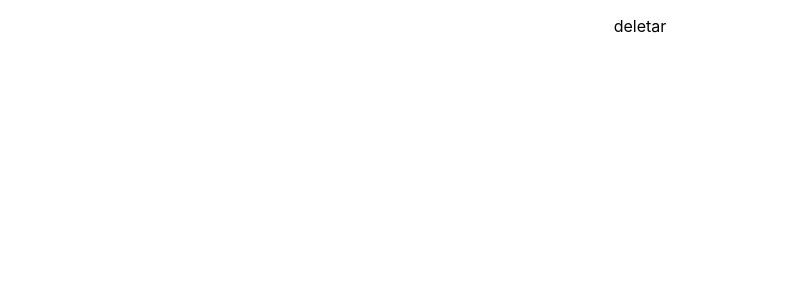
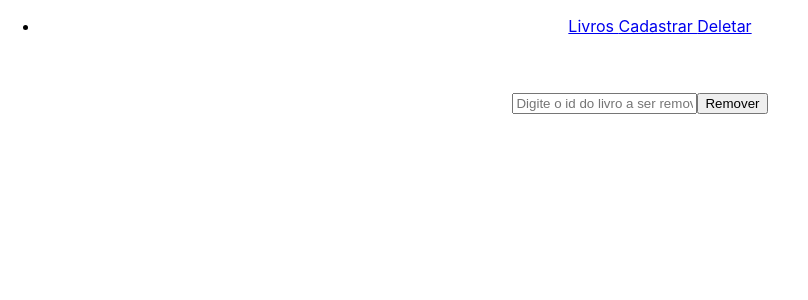
Before and after one commit to adilafattobene/dswl-avaliacao-books, a React (Create React App) app: page /deletar in a window 1280 px wide. Shown: the top 300 px of the page, without its empty margins (0-808 px from the left). Built offline with nearby package versions, Linux system fonts and the light colour scheme.

Commit message:
feat: add delete feat

```diff
--- a/src/components/Container/DeleteContainer.js
+++ b/src/components/Container/DeleteContainer.js
@@ -1,5 +1,13 @@
 import React from "react";
+import DeleteForm from "./Forms/DeleteForm";
+import RootContainer from "../Container/RootContainer";
 
 export default function DeleteContainer() {
-    return <p>deletar</p>;
+  return (
+    <RootContainer>
+      <br />
+      <br />
+      <DeleteForm />
+    </RootContainer>
+  );
 }
--- /dev/null
+++ b/src/components/Container/Forms/DeleteForm.js
@@ -0,0 +1,28 @@
+import React, { useContext } from "react";
+import { useHistory } from "react-router-dom";
+import { BooksContext } from "../../../context/BooksProvider";
+
+export default function DeleteForm() {
+  const history = useHistory();
+  const { onBookDelete } = useContext(BooksContext);
+
+  const handleSubmit = (event) => {
+    event.preventDefault();
+
+    onBookDelete(event.target.id.value);
+
+    //redirect
+    history.push("/consultar");
+  };
+
+  return (
+    <form onSubmit={handleSubmit}>
+      <input
+        type="text"
+        id="id"
+        placeholder="Digite o id do livro a ser removido"
+      />
+      <input type="submit" value="Remover" />
+    </form>
+  );
+}
--- a/src/context/BooksProvider.js
+++ b/src/context/BooksProvider.js
@@ -39,11 +39,19 @@ const BooksProvider = (props) => {
     setBooks(newBooks);
   };
 
+  const onBookDelete = (id) => {
+    let newBooks = books.slice();
+
+    newBooks.splice(id, 1);
+    setBooks(newBooks);
+  };
+
   return (
     <BooksContext.Provider
       value={{
         books,
         onBookSubmit,
+        onBookDelete,
       }}
     >
       {props.children}
```
